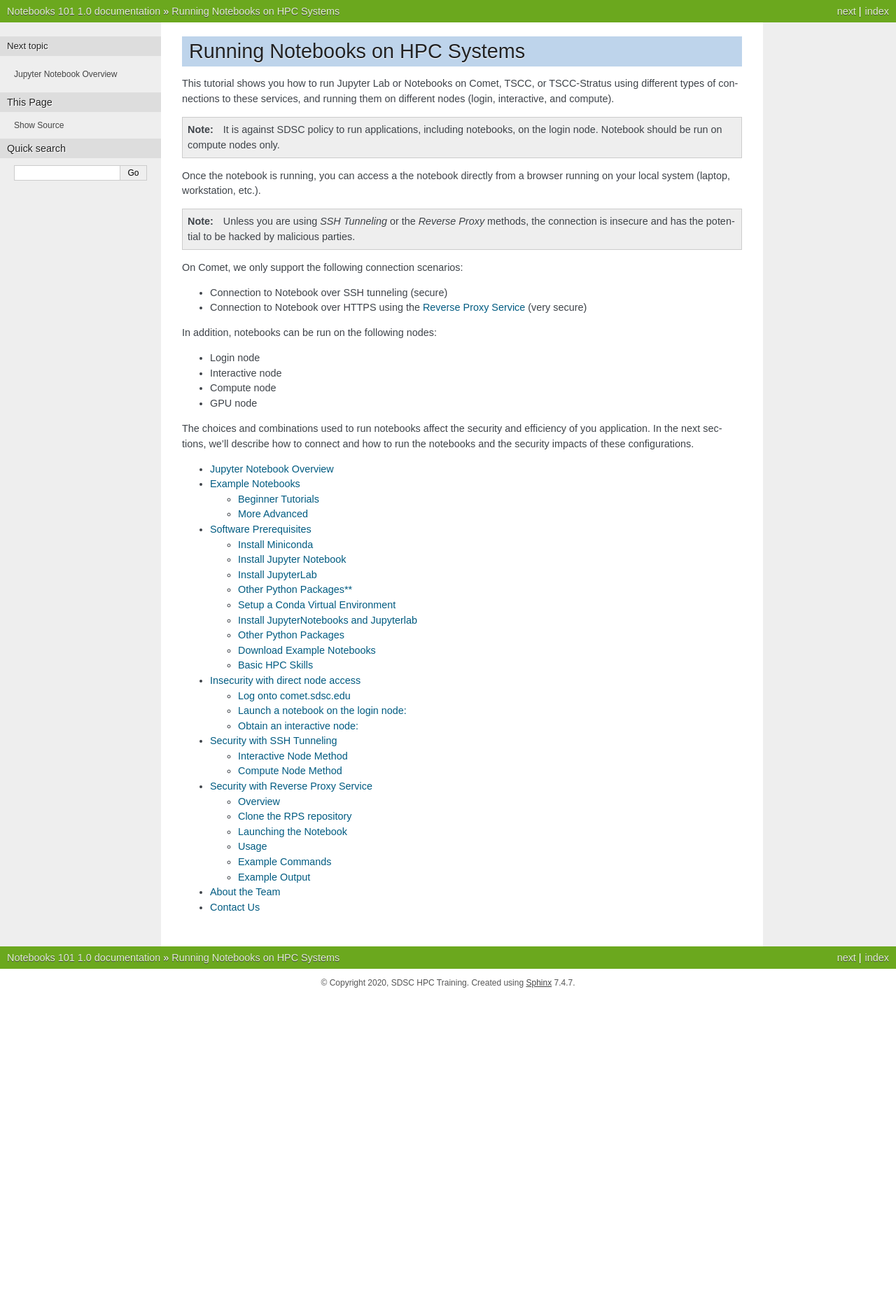
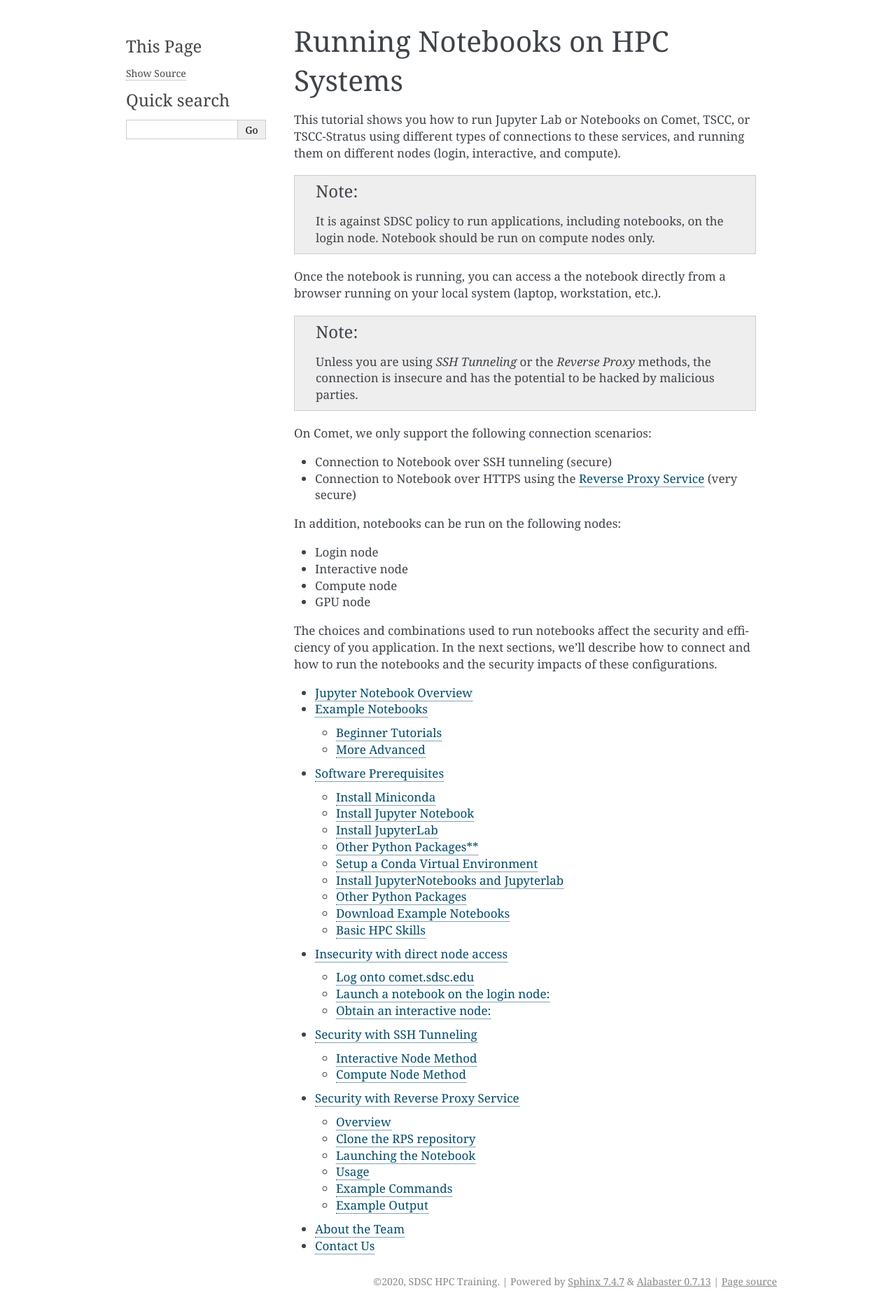
Before and after one commit to sdsc-hpc-training-org/notebooks-101, a Sphinx documentation site: the page built from Docs/source/index.rst, in a window 1280 px wide. Shown: the whole page at 70% size. Built offline with Sphinx 7.4.7, drawn with Linux system fonts in a browser that asks for light colours; before the commit the page ends 1424 px from its top, so only the background shows below that.

Commit message:
Change theme to alabaster

```diff
--- a/Docs/source/conf.py
+++ b/Docs/source/conf.py
@@ -36,7 +36,8 @@ exclude_patterns = []
 # The theme to use for HTML and HTML Help pages.  See the documentation for
 # a list of builtin themes.
 #
-html_theme = 'nature'
+#html_theme = 'nature'
+html_theme = 'alabaster'
 
 # Add any paths that contain custom static files (such as style sheets) here,
 # relative to this directory. They are copied after the builtin static files,
```
